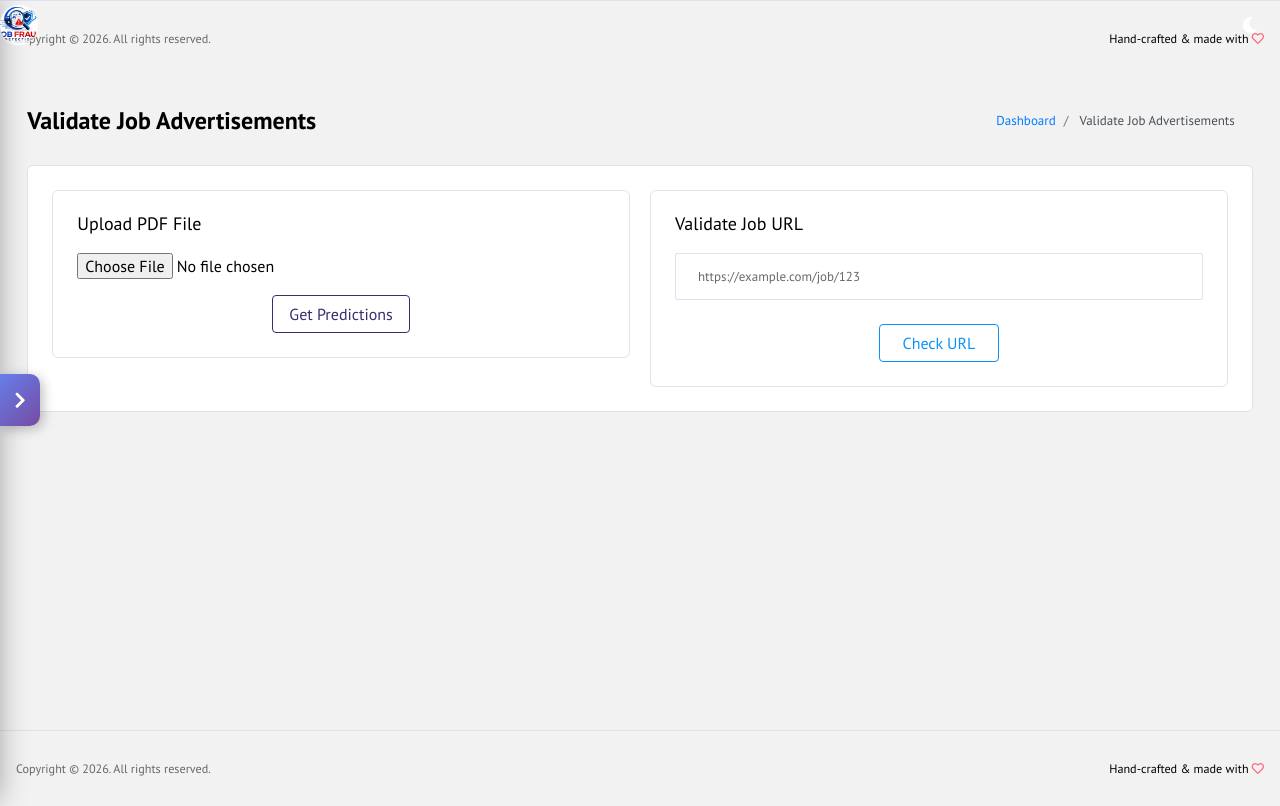
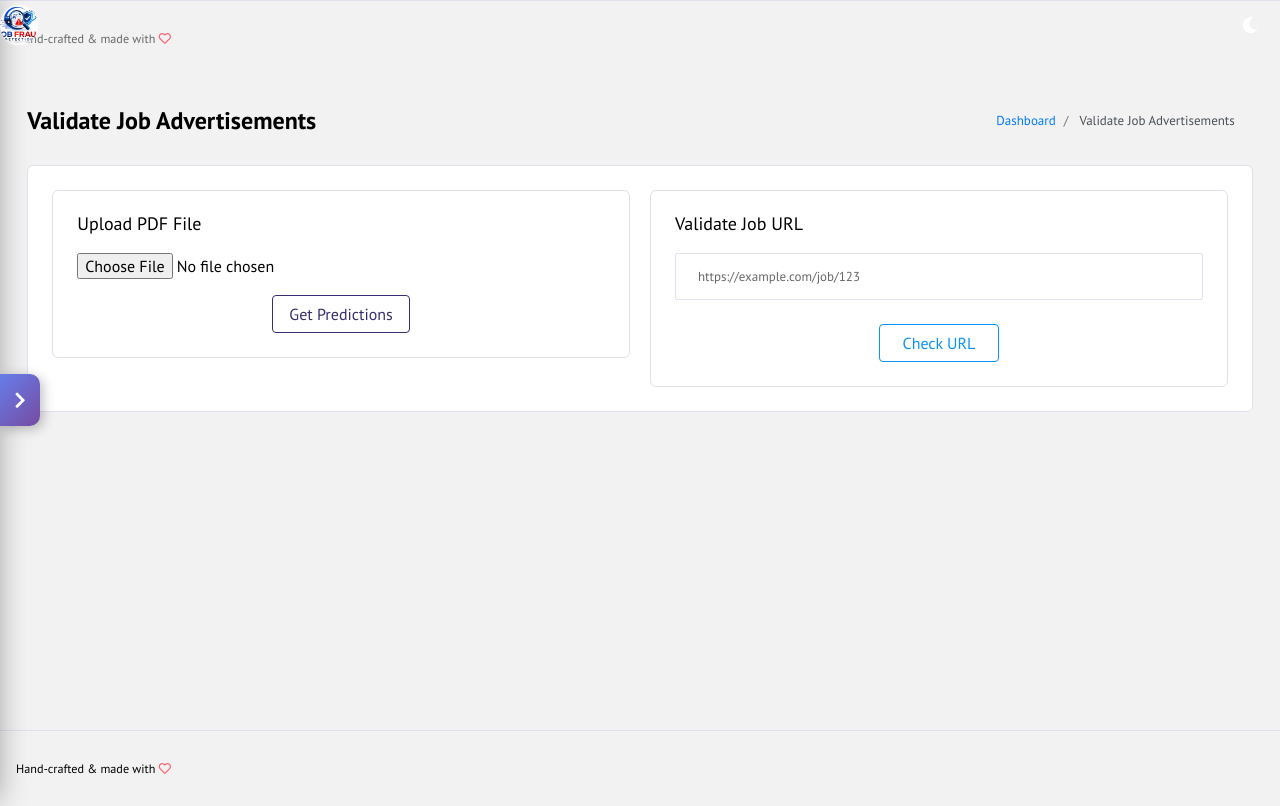
Before and after one commit to mbrangi/job-fraud-detection, a Flask app: page /predict in a window 1280 px wide. Run offline with Flask 3, Linux system fonts and the light colour scheme; the visitor is signed in with stand-in values (Sample User, id 1); parts of the project's set-up code (start-up, migrations or seed data) failed here and were passed over; some libraries are stand-ins or nearby versions.

Commit message:
remove copyright footer from all pages

```diff
--- a/templates/admin.html
+++ b/templates/admin.html
@@ -157,7 +157,6 @@
         </div>
         <footer class="footer">
           <div class="d-sm-flex justify-content-center justify-content-sm-between">
-            <span class="text-muted text-center text-sm-left d-block d-sm-inline-block">Copyright &copy; 2026. All rights reserved.</span>
           </div>
         </footer>
       </div>
--- a/templates/admin_audit_logs.html
+++ b/templates/admin_audit_logs.html
@@ -53,7 +53,6 @@
         </div>
         <footer class="footer">
           <div class="d-sm-flex justify-content-center justify-content-sm-between">
-            <span class="text-muted">Copyright &copy; 2026</span>
           </div>
         </footer>
       </div>
--- a/templates/admin_domains.html
+++ b/templates/admin_domains.html
@@ -78,7 +78,6 @@
         </div>
         <footer class="footer">
           <div class="d-sm-flex justify-content-center justify-content-sm-between">
-            <span class="text-muted">Copyright &copy; 2026</span>
           </div>
         </footer>
       </div>
--- a/templates/admin_jobs.html
+++ b/templates/admin_jobs.html
@@ -77,7 +77,6 @@
         </div>
         <footer class="footer">
           <div class="d-sm-flex justify-content-center justify-content-sm-between">
-            <span class="text-muted">Copyright &copy; 2026</span>
           </div>
         </footer>
       </div>
--- a/templates/admin_permissions.html
+++ b/templates/admin_permissions.html
@@ -106,7 +106,7 @@
         </div>
         <footer class="footer">
           <div class="d-sm-flex justify-content-center justify-content-sm-between">
-            <span class="text-muted text-center text-sm-left d-block d-sm-inline-block">Copyright &copy; 2026</span>
+            <span class="text-muted text-center text-sm-left d-block d-sm-inline-block"></span>
           </div>
         </footer>
       </div>
--- a/templates/admin_users.html
+++ b/templates/admin_users.html
@@ -81,7 +81,6 @@
         </div>
         <footer class="footer">
           <div class="d-sm-flex justify-content-center justify-content-sm-between">
-            <span class="text-muted">Copyright &copy; 2026</span>
           </div>
         </footer>
       </div>
--- a/templates/bulk_url_check.html
+++ b/templates/bulk_url_check.html
@@ -51,7 +51,6 @@
         </div>
         <footer class="footer">
           <div class="d-sm-flex justify-content-center justify-content-sm-between">
-            <span class="text-muted">Copyright &copy; 2026</span>
           </div>
         </footer>
       </div>
--- a/templates/header.html
+++ b/templates/header.html
@@ -75,12 +75,6 @@
     <span
       class="text-muted text-center text-sm-left d-block d-sm-inline-block"
     >
-      Copyright &copy; 2026. All rights reserved.
-    </span>
-
-    <span
-      class="float-none float-sm-right d-block mt-1 mt-sm-0 text-center"
-    >
       Hand-crafted & made with
       <i class="far fa-heart text-danger"></i>
     </span>
--- a/templates/home.html
+++ b/templates/home.html
@@ -116,7 +116,6 @@
         <!-- content-wrapper ends -->
         <footer class="footer">
           <div class="d-sm-flex justify-content-center justify-content-sm-between">
-            <span class="text-muted text-center text-sm-left d-block d-sm-inline-block">Copyright © 2026. All rights reserved.</span>
             <span class="float-none float-sm-right d-block mt-1 mt-sm-0 text-center">Hand-crafted & made with <i class="far fa-heart text-danger"></i></span>
           </div>
         </footer>
--- a/templates/index.html
+++ b/templates/index.html
@@ -112,11 +112,6 @@
               </div>
             </div>
             <div class="col-lg-6 login-half-bg d-flex flex-row">
-              <p
-                class="text-white font-weight-medium text-center flex-grow align-self-end"
-              >
-                Copyright &copy; 2026 All rights reserved.
-              </p>
             </div>
           </div>
         </div>
--- a/templates/predict.html
+++ b/templates/predict.html
@@ -120,10 +120,6 @@
               class="d-sm-flex justify-content-center justify-content-sm-between"
             >
               <span
-                class="text-muted text-center text-sm-left d-block d-sm-inline-block"
-                >Copyright &copy; 2026. All rights reserved.</span
-              >
-              <span
                 class="float-none float-sm-right d-block mt-1 mt-sm-0 text-center"
                 >Hand-crafted & made with
                 <i class="far fa-heart text-danger"></i
--- a/templates/profile.html
+++ b/templates/profile.html
@@ -84,7 +84,6 @@
         </div>
         <footer class="footer">
           <div class="d-sm-flex justify-content-center justify-content-sm-between">
-            <span class="text-muted">Copyright &copy; 2026</span>
           </div>
         </footer>
       </div>
```
